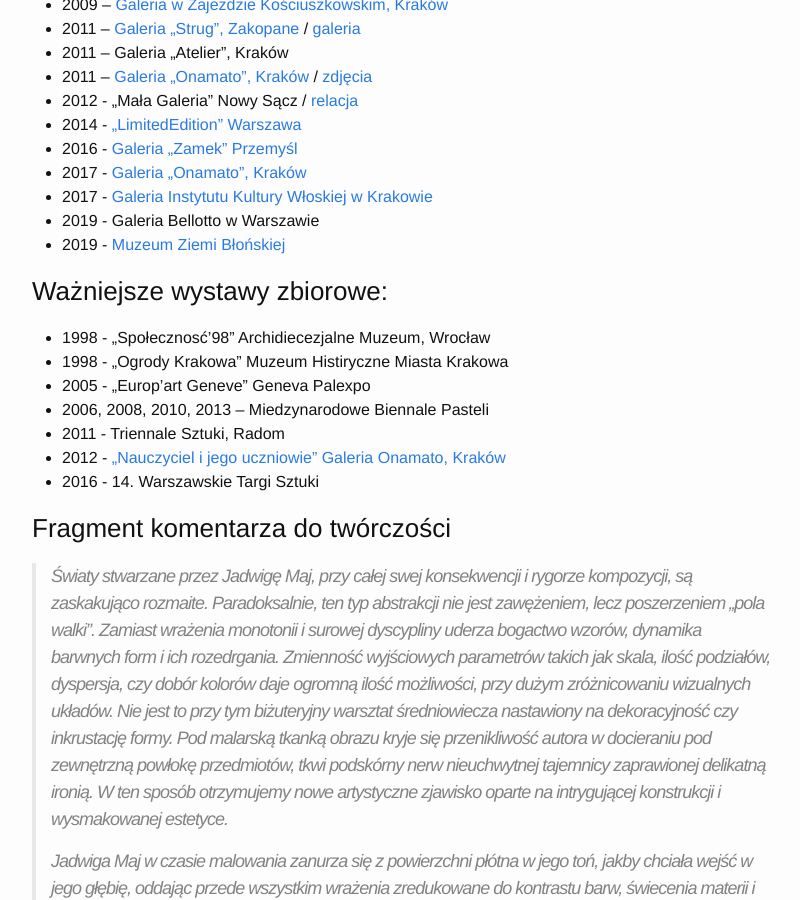
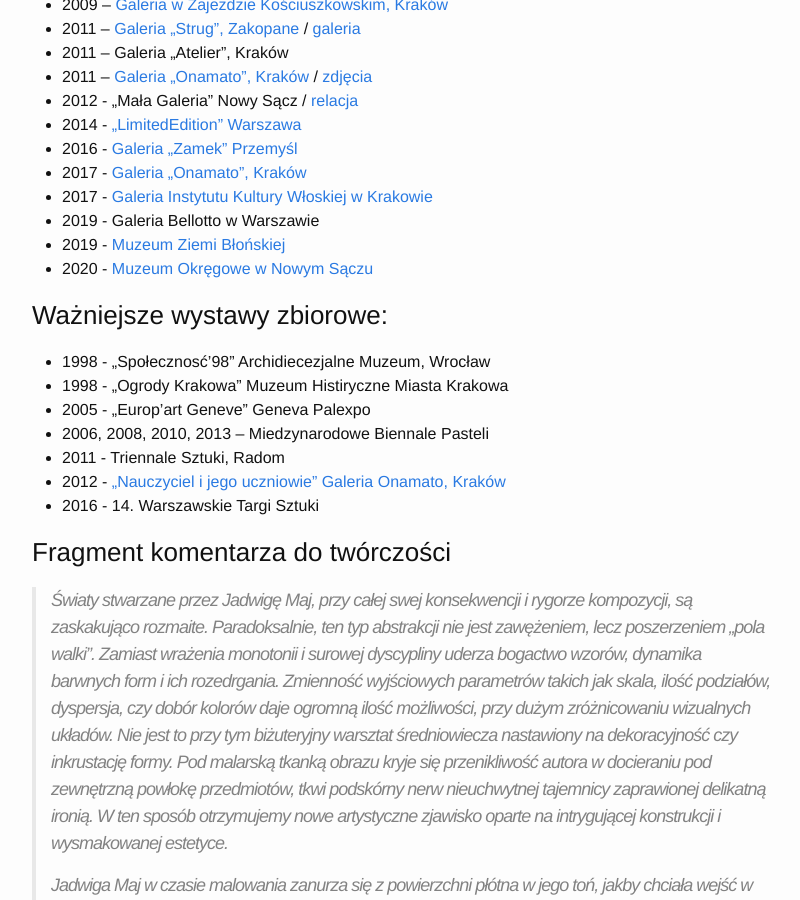
Before and after one commit to jadwigamaj/jadwigamaj.github.io, a Jekyll site: the page built from about.md, in a window 1280 px wide and 900 px high, scrolled down 360 px. Shown: the whole window, without its empty margins (238-1038 px from the left). Built offline with Jekyll 4.4.1, drawn with Linux system fonts in a browser that asks for light colours.

Commit message:
add new show

```diff
--- a/about.md
+++ b/about.md
@@ -25,6 +25,7 @@
  - 2017 - [Galeria Instytutu Kultury Włoskiej w Krakowie](https://photos.app.goo.gl/jjYEwlenBR9gFxRu2)
  - 2019 - Galeria Bellotto w Warszawie
  - 2019 - [Muzeum Ziemi Błońskiej](https://www.facebook.com/PoniatowkaBlonie/photos/pcb.499436257339751/499435604006483/?type=3&theater)
+ - 2020 - [Muzeum Okręgowe w Nowym Sączu](http://muzeum.sacz.pl/strony_aktualnosci/wystawa-od-morza-srodziemnego-do-baltyku-obrazy-jadwigi-maj/)
 
 ### Ważniejsze wystawy zbiorowe:
  - 1998 - „Społecznosć'98” Archidiecezjalne Muzeum, Wrocław
```
